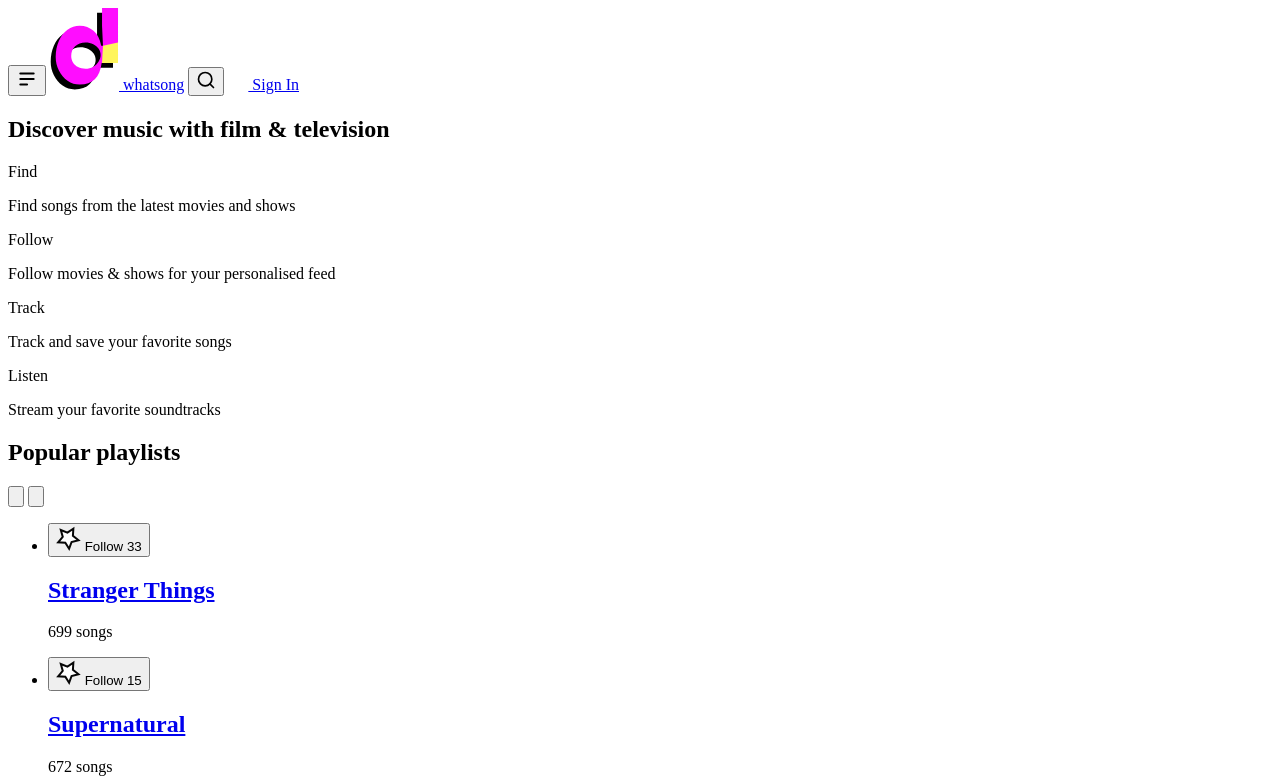
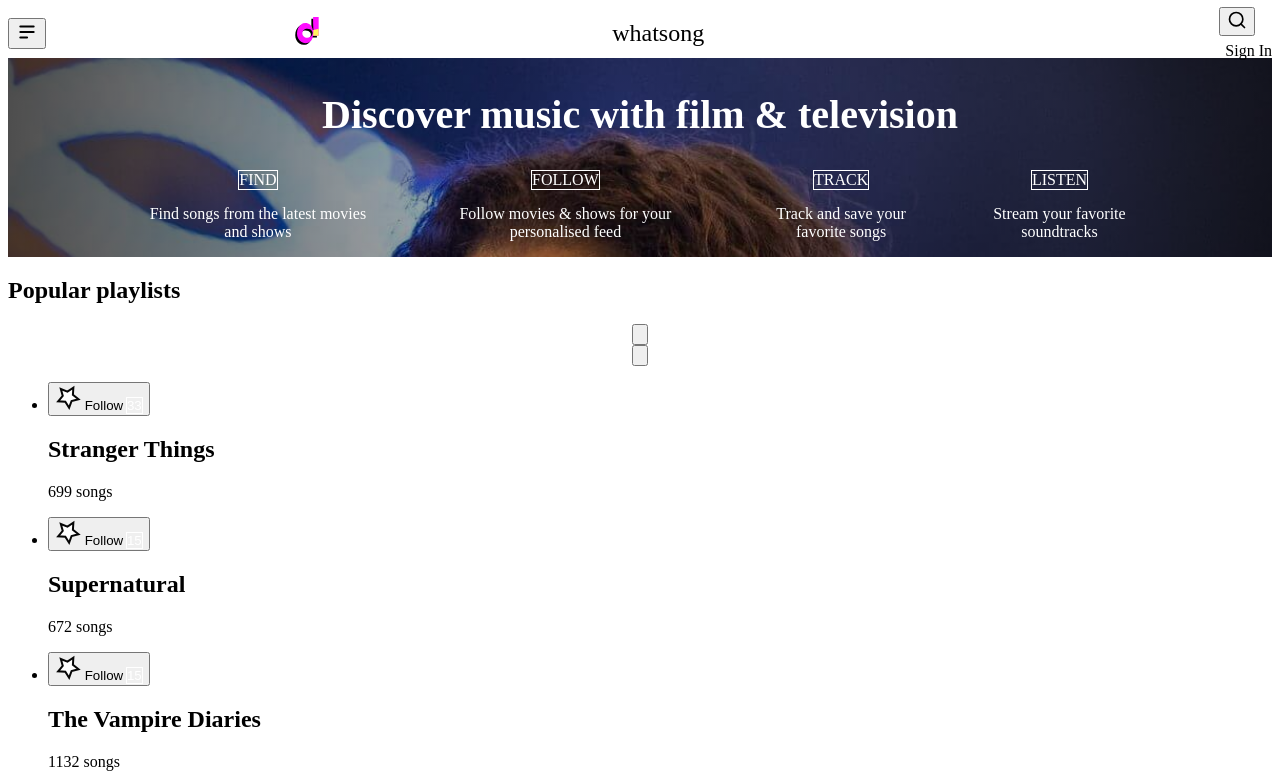
Before and after one commit to marionasanchez/WhatSong, a plain HTML site: page index.html in a window 1280 px wide. Shown: the top 784 px of the page. Drawn offline with Linux system fonts and the light colour scheme.

Commit message:
Co-authored-by: marionasanchez <marionasanchez@users.noreply.github.com>

```diff
--- a/index.html
+++ b/index.html
@@ -5,43 +5,48 @@
     <meta http-equiv="X-UA-Compatible" content="IE=edge" />
     <meta name="viewport" content="width=device-width, initial-scale=1.0" />
     <title>Home | WhatSong Soundtracks</title>
+    <link rel="stylesheet"  href="styles.css" type="text/css"/>
   </head>
   <body>
     <header>
       <button>
-        <img src="assets/icons/menu-burger.svg" alt="menu" />
+        <img  src="assets/icons/menu-burger.svg" alt="menu" />
       </button>
       <a href="/">
-        <img src="assets/logo-dark.svg" alt="WhatSong Soundtrack Logo" />
+        <img id="logo" src="assets/logo-dark.svg" alt="WhatSong Soundtrack Logo" />
       </a>
-      <a href="/">whatsong</a>
+      <a id="whatsong" href="/">whatsong</a>
+      <div id="top_right">
       <button>
         <img src="assets/icons/search.svg" alt="" />
       </button>
-      <a href="#">
+      <a href="#" >
         <img src="assets/icons/login.svg" alt="" />
         Sign In
       </a>
+    </div>
     </header>
     <main>
-      <section>
+      <section id="first_section">
         <h1>Discover music with film & television</h1>
+        <div id="header_info">
         <div>
-          <span>Find</span>
-          <p>Find songs from the latest movies and shows</p>
+          <span>FIND</span>
+          <p class="info">Find songs from the latest movies and shows</p>
         </div>
         <div>
-          <span>Follow</span>
-          <p>Follow movies & shows for your personalised feed</p>
+          <span>FOLLOW</span>
+          <p class="info">Follow movies & shows for your personalised feed</p>
         </div>
         <div>
-          <span>Track</span>
-          <p>Track and save your favorite songs</p>
+          <span>TRACK</span>
+          <p class="info">Track and save your favorite songs</p>
         </div>
         <div>
-          <span>Listen</span>
-          <p>Stream your favorite soundtracks</p>
+          <span>LISTEN</span>
+          <p class="info">Stream your favorite soundtracks</p>
         </div>
+      </div>
       </section>
       <section>
         <h2>Popular playlists</h2>
--- /dev/null
+++ b/styles.css
@@ -0,0 +1,80 @@
+a:link { text-decoration: none; }
+
+
+a:visited { text-decoration: none; }
+
+
+a:hover { text-decoration: none; }
+
+
+a:active { text-decoration: none; }
+
+header{
+    display: flex;
+    flex-direction: column;
+    height: 50px;
+    flex-wrap: wrap;
+    align-items: flex-start;
+    justify-content: center;
+}
+
+a {
+    color: black;
+}
+
+#top_right {
+    align-self: flex-end;
+}
+
+#logo {
+    width: 35%;
+}
+
+#whatsong {
+    font-size: 150%;
+}
+
+h1 {
+    color: white;
+    font-size: 250% ;
+    text-align: center;
+    max-width: 80%;
+}
+
+#first_section {
+    background-image: radial-gradient(circle at center, rgba(0, 0, 0, 0.15), rgba(0, 0, 0, 0.7)), url(../assets/euphoria-2-cropped.jpeg) ;
+    background-position: center top;
+    background-repeat: no-repeat;
+    background-size: cover;
+    display: flex;
+    flex-direction: column;
+    justify-content: space-around;
+    align-items: center;
+}
+
+span {
+    color: white;
+    outline-style: solid;
+    outline-width: thin;
+}
+
+.info {
+    color: white;
+    max-width: 80%;
+    text-align: center;
+}
+
+#header_info{
+    display: flex;
+    flex-direction: row;
+    justify-content: center;
+    align-items: center;
+    flex-wrap: wrap;
+}
+
+div {
+    display: flex;
+    justify-content: center;
+    align-items: center;
+    flex-direction: column;
+}
```
